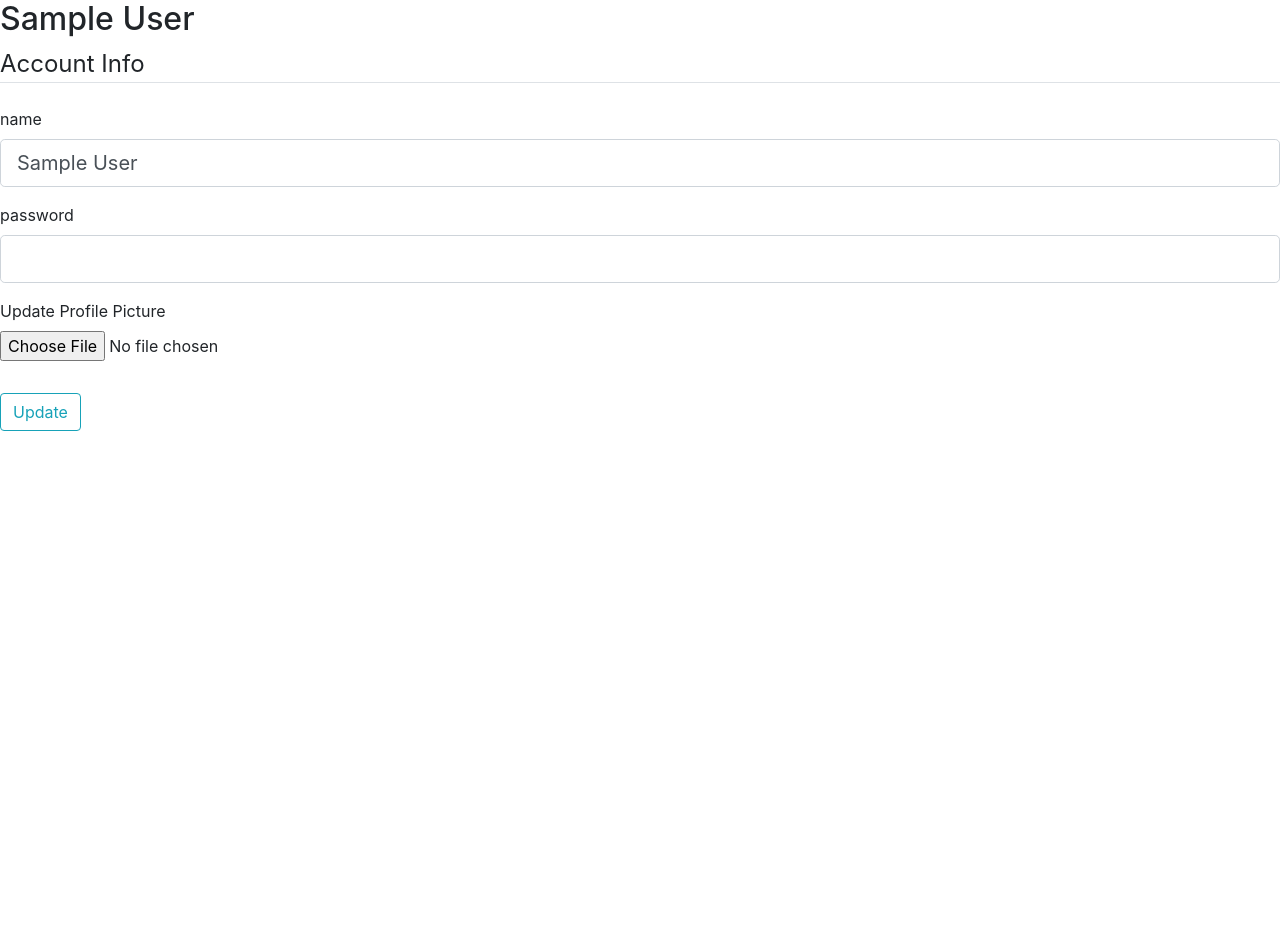
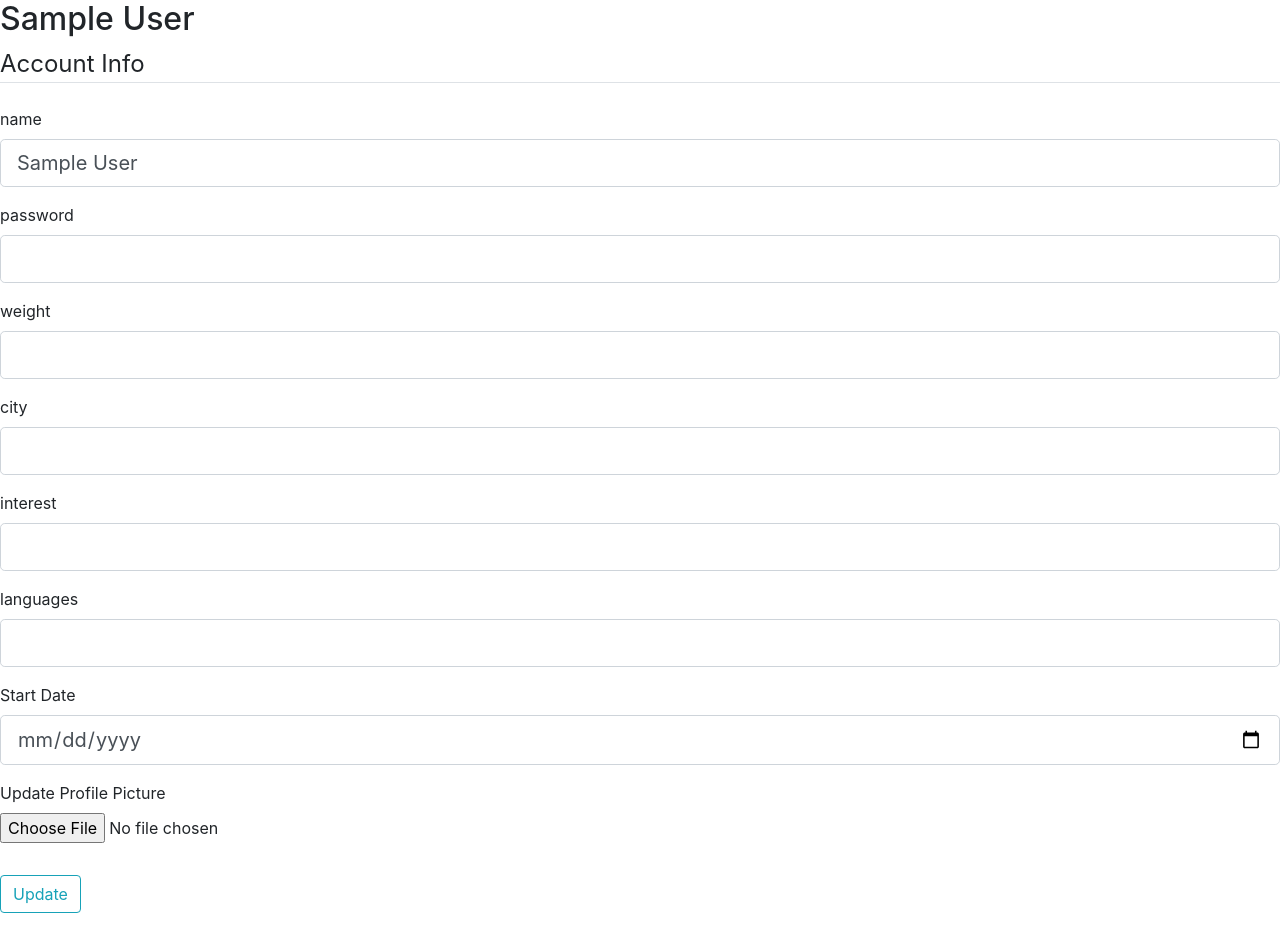
Before and after one commit to jalal1/JTO, a Flask app: page /account in a window 1280 px wide. Before the commit the page ends 431 px from the top, so only its background shows below. Run offline with Flask 2, Linux system fonts and the light colour scheme; the visitor is signed in with stand-in values (Sample User, id 1); some libraries are stand-ins or nearby versions.

Commit message:
update information

```diff
--- a/forms.py
+++ b/forms.py
@@ -1,9 +1,10 @@
 from flask_wtf import FlaskForm
-from wtforms import StringField, PasswordField, BooleanField, SubmitField,FileField,TextAreaField
+from wtforms import StringField, PasswordField, BooleanField, SubmitField,FileField,TextAreaField, DateField
 from wtforms.validators import DataRequired, Length, Email, EqualTo, ValidationError
 from models import User
 from flask_login import current_user
 from flask_wtf.file import FileField, FileAllowed
+from datetime import date
 
 class PostForm(FlaskForm):
     text = TextAreaField('text', validators=[DataRequired()],render_kw={'rows':'4'})
@@ -53,5 +54,15 @@ class UpdateAccountForm(FlaskForm):
                            validators=[DataRequired(), Length(min=2, max=20)])
     password = PasswordField('password',
                         validators=[DataRequired()])
+    weight = StringField('weight',
+                        validators=[DataRequired()])
+    city = StringField('city',
+                        validators=[DataRequired()])
+    interest = StringField('interest',
+                        validators=[DataRequired()])
+    languages = StringField('languages',
+                        validators=[DataRequired()])
+    birthday = DateField('Start Date',default=date.today(), format='%m/%d/%Y')
+
     picture = FileField('Update Profile Picture', validators=[FileAllowed(['jpg', 'png'])])
     submit = SubmitField('Update')
--- a/templates/account.html
+++ b/templates/account.html
@@ -58,6 +58,84 @@
                     </div>
 
 
+                <div class="form-group">
+                        {{ form.weight.label(class="form-control-label") }}
+
+                        {% if form.weight.errors %}
+                            {{ form.weight(class="form-control form-control-lg is-invalid") }}
+                            <div class="invalid-feedback">
+                                {% for error in form.weight.errors %}
+                                    <span>{{ error }}</span>
+                                {% endfor %}
+                            </div>
+                        {% else %}
+                            {{ form.weight(class="form-control form-control-lg") }}
+                        {% endif %}
+                    </div>
+
+
+                    <div class="form-group">
+                        {{ form.city.label(class="form-control-label") }}
+
+                        {% if form.city.errors %}
+                            {{ form.city(class="form-control form-control-lg is-invalid") }}
+                            <div class="invalid-feedback">
+                                {% for error in form.city.errors %}
+                                    <span>{{ error }}</span>
+                                {% endfor %}
+                            </div>
+                        {% else %}
+                            {{ form.city(class="form-control form-control-lg") }}
+                        {% endif %}
+                    </div>
+
+                    <div class="form-group">
+                        {{ form.interest.label(class="form-control-label") }}
+
+                        {% if form.interest.errors %}
+                            {{ form.interest(class="form-control form-control-lg is-invalid") }}
+                            <div class="invalid-feedback">
+                                {% for error in form.interest.errors %}
+                                    <span>{{ error }}</span>
+                                {% endfor %}
+                            </div>
+                        {% else %}
+                            {{ form.interest(class="form-control form-control-lg") }}
+                        {% endif %}
+                    </div>
+
+
+                    <div class="form-group">
+                        {{ form.languages.label(class="form-control-label") }}
+
+                        {% if form.languages.errors %}
+                            {{ form.languages(class="form-control form-control-lg is-invalid") }}
+                            <div class="invalid-feedback">
+                                {% for error in form.languages.errors %}
+                                    <span>{{ error }}</span>
+                                {% endfor %}
+                            </div>
+                        {% else %}
+                            {{ form.languages(class="form-control form-control-lg") }}
+                        {% endif %}
+                    </div>
+
+
+                    <div class="form-group">
+                        {{ form.birthday.label(class="form-control-label") }}
+
+                        {% if form.birthday.errors %}
+                            {{ form.birthday(class="form-control form-control-lg is-invalid") }}
+                            <div class="invalid-feedback">
+                                {% for error in form.birthday.errors %}
+                                    <span>{{ error }}</span>
+                                {% endfor %}
+                            </div>
+                        {% else %}
+                            {{ form.birthday(class="form-control form-control-lg") }}
+                        {% endif %}
+                    </div>
+
 
                 <div class="form-group">
                     {{ form.picture.label() }}
--- a/views.py
+++ b/views.py
@@ -291,8 +291,19 @@ def account():
     if form.validate_on_submit():
         current_user.name = form.name.data
         current_user.password = form.password.data
+        current_user.weight = form.weight.data
+        current_user.city = form.city.data
+        current_user.interest = form.interest.data
+        current_user.languages = form.languages.data
+        current_user.birthday = form.birthday.data
+        db.session.commit()
         flash('Your account has been updated!', 'success')
         return redirect(url_for('account'))
     elif request.method == 'GET':
         form.name.data = current_user.name
-    return render_template('account.html', title='Account', form=form)
+        form.password.data = current_user.password
+        current_user.weight = form.weight.data
+        current_user.city = form.city.data
+        current_user.birthday = form.birthday.data
+    #image_file = url_for('static', filename='profile_pics/' + current_user.image_file)
+    return render_template('account.html', title='Account',form=form)
```
